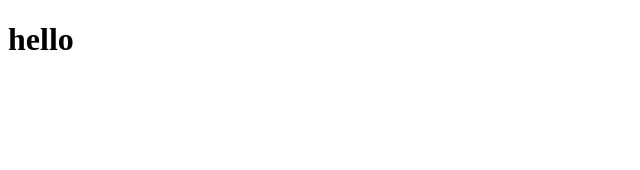
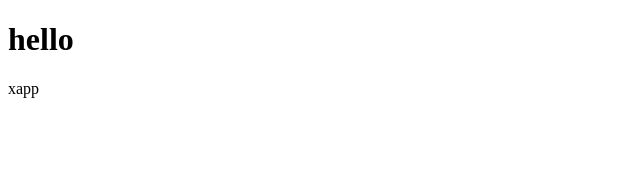
Before and after one commit to MarloPato/yaeger, a React (Create React App) app: page / in a window 1280 px wide. Shown: the top 170 px of the page, without its empty margins (0-640 px from the left). Built offline with nearby package versions, Linux system fonts and the light colour scheme.

Commit message:
Added canvas file

```diff
--- a/src/App.js
+++ b/src/App.js
@@ -1,7 +1,11 @@
+import React from "react"
+import Canvas from "./Canvas"
+
 function App() {
     return (
         <div className='App'>
             <h1>hello</h1>
+            <Canvas />
         </div>
     )
 }
--- /dev/null
+++ b/src/Canvas.jsx
@@ -0,0 +1,5 @@
+import React from "react"
+
+export default function Canvas() {
+    return <div>xapp</div>
+}
```
